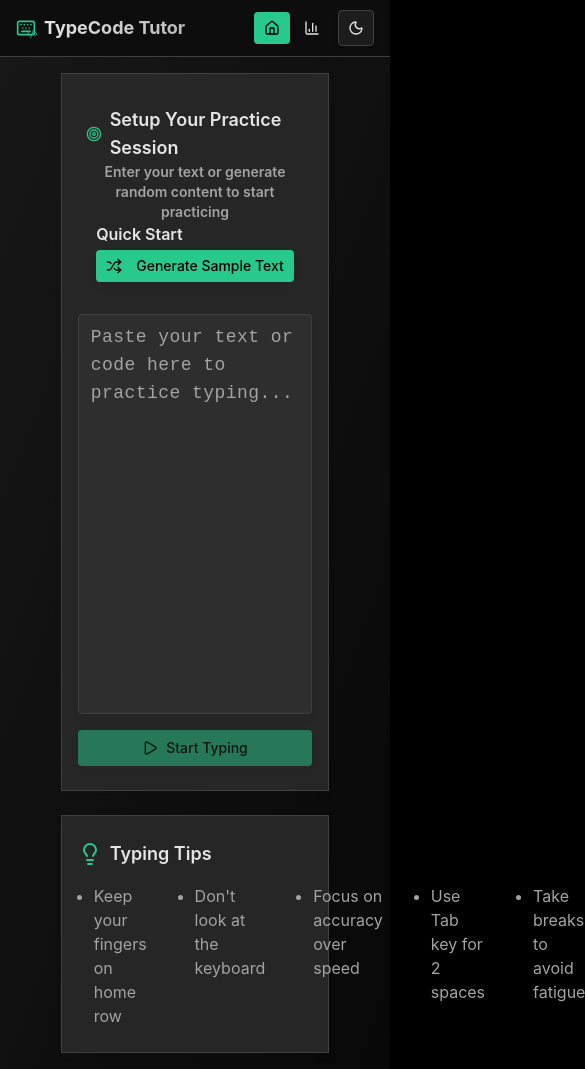
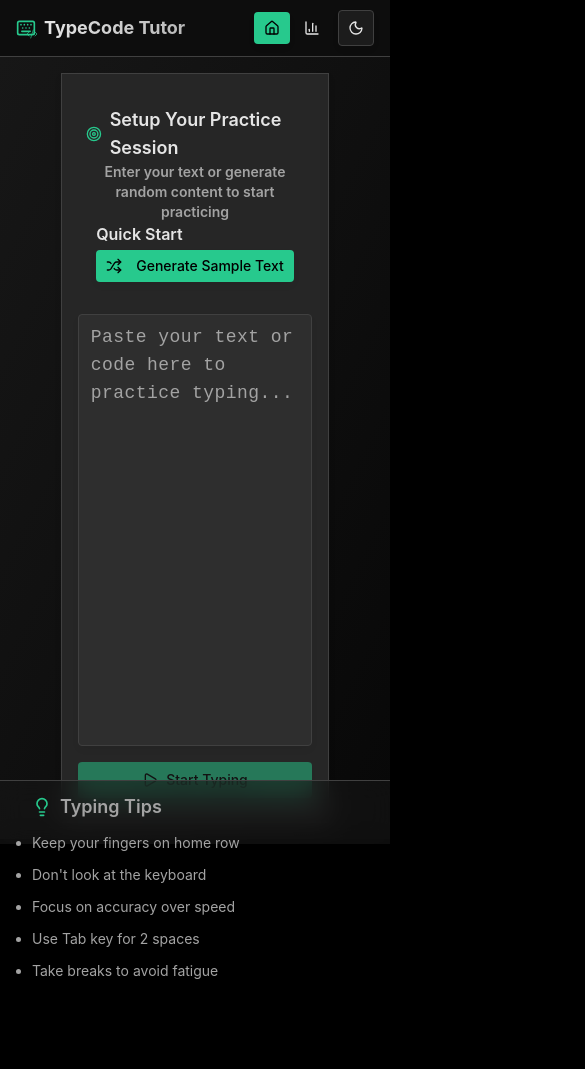
Before and after one commit to Ashmit-cpp/typecode-tutor, a React (Vite) app: page / in a window 390 px wide. Shown: the whole page, 585 px wide, since content can reach past the window. Built offline with nearby package versions, Linux system fonts and the light colour scheme.

Commit message:
feat: stats dock to footer

```diff
--- a/src/App.tsx
+++ b/src/App.tsx
@@ -5,11 +5,17 @@
 import { TypingOverlay } from "./components/typing-overlay";
 import { StatisticsPage } from "./components/statistics-page";
 import { ThemeProvider } from "./components/theme-provider";
+import { TypingTipsFooter } from "./components/typing-tips-footer";
+import { LiveStatsFooter } from "./components/live-stats-footer";
+import { usePracticeModeStore } from "./lib/practice-store";
+import { useStatsStore } from "./lib/stats-store";
 
 type AppPage = 'practice' | 'statistics';
 
 export default function App() {
   const [currentPage, setCurrentPage] = useState<AppPage>('practice');
+  const { typingMode } = usePracticeModeStore();
+  const { stats } = useStatsStore();
 
   const renderPage = () => {
     switch (currentPage) {
@@ -25,9 +31,15 @@
     <ThemeProvider defaultTheme="dark" storageKey="vite-ui-theme">
       <div>
         <Header currentPage={currentPage} onPageChange={setCurrentPage} />
-        <main className="bg-gradient-to-br from-background to-muted/20 min-h-[calc(100vh-66px)]">
+        <main className="bg-gradient-to-br from-background to-muted/20 min-h-[calc(100vh-66px)] relative">
           {renderPage()}
         </main>
+        {currentPage === 'practice' && (
+          <>
+            {typingMode === "input" && <TypingTipsFooter show={true} />}
+            {typingMode === "typing" && stats && <LiveStatsFooter stats={stats} show={true} />}
+          </>
+        )}
       </div>
     </ThemeProvider>
   );
--- /dev/null
+++ b/src/components/live-stats-footer.tsx
@@ -0,0 +1,67 @@
+"use client";
+
+import { Target, Timer, TrendingUp, XCircle } from "lucide-react";
+
+export interface TypingStats {
+  accuracy: number;
+  wpm: number;
+  timeElapsed: number;
+  correctChars: number;
+  totalChars: number;
+  errors: number;
+}
+
+interface LiveStatsFooterProps {
+  stats: TypingStats;
+  show?: boolean;
+}
+
+export function LiveStatsFooter({ stats, show = true }: LiveStatsFooterProps) {
+  if (!show) return null;
+
+  return (
+    <footer className="h-16 sticky bottom-0 z-50 w-full border-t bg-background/80 backdrop-blur-md supports-[backdrop-filter]:bg-background/60">
+      <div className="container mx-auto px-4 sm:px-6 py-3">
+        <div className="flex gap-4">
+
+          <div className="flex items-center justify-between p-2 rounded-lg bg-background/50 w-1/4">
+            <div className="flex items-center gap-2">
+              <TrendingUp className="w-4 h-4 text-blue-400" />
+              <span className="text-sm font-medium">WPM</span>
+            </div>
+            <div className="text-lg font-bold text-blue-400">{stats.wpm}</div>
+          </div>
+          <div className="flex items-center justify-between p-2 rounded-lg bg-background/50 w-1/4">
+            <div className="flex items-center gap-2">
+              <Target className="w-4 h-4 text-green-400" />
+              <span className="text-sm font-medium">Accuracy</span>
+            </div>
+            <div className="text-lg font-bold text-green-400">
+              {stats.accuracy}%
+            </div>
+          </div>
+
+          <div className="flex items-center justify-between p-2 rounded-lg bg-background/50 w-1/4">
+            <div className="flex items-center gap-2">
+              <Timer className="w-4 h-4 text-primary" />
+              <span className="text-sm font-medium">Time</span>
+            </div>
+            <div className="text-lg font-bold text-primary">
+              {Math.floor(stats.timeElapsed)}s
+            </div>
+          </div>
+
+          <div className="flex items-center justify-between p-2 rounded-lg bg-background/50 w-1/4">
+            <div className="flex items-center gap-2">
+              <XCircle className="w-4 h-4 text-destructive" />
+              <span className="text-sm font-medium">Errors</span>
+            </div>
+            <div className="text-lg font-bold text-destructive">
+              {stats.errors}
+            </div>
+          </div>
+        </div>
+      </div>
+    </footer>
+  );
+}
--- a/src/components/typing-overlay.tsx
+++ b/src/components/typing-overlay.tsx
@@ -7,24 +7,23 @@
 import { SAMPLE_TEXTS } from "@/lib/sample-text";
 import { Target, Shuffle } from "lucide-react";
 import { TypingTextArea } from "./typing-text-area";
-import { TypingStatsDisplay, ProgressCard } from "./typing-stats";
-import type { TypingStats } from "./typing-stats";
+import { ProgressCard } from "./typing-stats";
 import { usePracticeModeStore } from "@/lib/practice-store";
 import { getRandomAlgorithm } from "@/lib/algo-helper";
 import { useStatisticsStore } from "@/lib/statistics-store";
-
-type Mode = "input" | "typing";
+import { useStatsStore } from "@/lib/stats-store";
+import type { TypingStats } from "@/lib/stats-store";
 
 export function TypingOverlay() {
-  const [mode, setMode] = useState<Mode>("input");
   const [referenceText, setReferenceText] = useState("");
   const [typedText, setTypedText] = useState("");
   const [currentIndex, setCurrentIndex] = useState(0);
   const [startTime, setStartTime] = useState<Date | null>(null);
   const [isCompleted, setIsCompleted] = useState(false);
   const [currentAlgorithmName, setCurrentAlgorithmName] = useState<string | null>(null);
-  const { mode: practiceMode } = usePracticeModeStore();
+  const { mode: practiceMode, typingMode, setTypingMode } = usePracticeModeStore();
   const { addTestResult } = useStatisticsStore();
+  const { setStats } = useStatsStore();
 
   // Calculate typing statistics
   const stats = useMemo((): TypingStats => {
@@ -54,20 +53,25 @@
   const progress =
     referenceText.length > 0 ? (currentIndex / referenceText.length) * 100 : 0;
 
+  // Update stats store whenever stats change
   useEffect(() => {
-    if (mode === "typing") {
+    setStats(stats);
+  }, [stats, setStats]);
+
+  useEffect(() => {
+    if (typingMode === "typing") {
       (document.activeElement as HTMLElement)?.blur();
       if (!startTime) {
         setStartTime(new Date());
       }
     }
-  }, [mode, startTime]);
+  }, [typingMode, startTime]);
 
   useEffect(() => {
     if (
       currentIndex >= referenceText.length &&
       referenceText.length > 0 &&
-      mode === "typing" &&
+      typingMode === "typing" &&
       !isCompleted
     ) {
       setIsCompleted(true);
@@ -86,10 +90,10 @@
         algorithmName: practiceMode === 'algorithm' ? currentAlgorithmName || undefined : undefined,
       });
     }
-  }, [currentIndex, referenceText.length, mode, isCompleted, practiceMode, currentAlgorithmName, stats, addTestResult, referenceText]);
+  }, [currentIndex, referenceText.length, typingMode, isCompleted, practiceMode, currentAlgorithmName, stats, addTestResult, referenceText]);
 
   useEffect(() => {
-    if (mode !== "typing") return;
+    if (typingMode !== "typing") return;
 
     const handleKey = (e: KeyboardEvent) => {
       e.preventDefault();
@@ -115,7 +119,7 @@
 
     window.addEventListener("keydown", handleKey);
     return () => window.removeEventListener("keydown", handleKey);
-  }, [mode, isCompleted]);
+  }, [typingMode, isCompleted]);
 
   const pickRandom = () => {
     if (practiceMode === 'algorithm') {
@@ -136,12 +140,13 @@
   };
 
   const resetTyping = () => {
-    setMode("input");
+    setTypingMode("input");
     setTypedText("");
     setCurrentIndex(0);
     setStartTime(null);
     setIsCompleted(false);
     setCurrentAlgorithmName(null);
+    setStats(null);
   };
 
   const startTyping = () => {
@@ -150,7 +155,7 @@
       setCurrentIndex(0);
       setStartTime(null);
       setIsCompleted(false);
-      setMode("typing");
+      setTypingMode("typing");
     }
   };
 
@@ -159,6 +164,8 @@
     setCurrentIndex(0);
     setStartTime(null);
     setIsCompleted(false);
+    setTypingMode("input");
+    setStats(null);
   };
 
   return (
@@ -166,7 +173,7 @@
       <div className="max-w-9/12 mx-auto space-y-6">
         {/* Header Card */}
         <Card className="" >
-          {mode === "input" ? (
+          {typingMode === "input" ? (
             <div className="flex flex-col lg:flex-row justify-between w-full items-center py-2">
               <CardHeader className="flex flex-row justify-between w-full">
                 <CardTitle className="flex flex-col items-start gap-0 text-lg sm:text-xl">
@@ -208,7 +215,7 @@
 
         {/* Text Area */}
         <TypingTextArea
-          mode={mode}
+          mode={typingMode}
           referenceText={referenceText}
           typedText={typedText}
           currentIndex={currentIndex}
@@ -222,15 +229,6 @@
         />
         </Card>
 
-        {/* Stats Display */}
-        <TypingStatsDisplay
-          stats={stats}
-          mode={mode}
-          progress={progress}
-          currentIndex={currentIndex}
-          totalChars={referenceText.length}
-          isCompleted={isCompleted}
-        />
       </div>
 
       <style>{`
--- a/src/components/typing-stats.tsx
+++ b/src/components/typing-stats.tsx
@@ -1,98 +1,8 @@
 // src/components/typing-stats.tsx
 "use client";
 
-import { Card, CardContent } from "@/components/ui/card";
+import { CardContent } from "@/components/ui/card";
 import { Progress } from "@/components/ui/progress";
-import { Lightbulb, Target, Timer, TrendingUp, XCircle } from "lucide-react";
-
-export interface TypingStats {
-  accuracy: number;
-  wpm: number;
-  timeElapsed: number;
-  correctChars: number;
-  totalChars: number;
-  errors: number;
-}
-
-interface TypingStatsProps {
-  stats: TypingStats;
-  mode: "input" | "typing";
-  progress: number;
-  currentIndex: number;
-  totalChars: number;
-  isCompleted: boolean;
-}
-
-export function TypingStatsDisplay({ stats, mode }: TypingStatsProps) {
-  if (mode === "typing") {
-    return (
-      <Card>
-        <CardContent className="px-4">
-          <h3 className="text-lg font-semibold mb-3">Live Stats</h3>
-          <div className="flex gap-4">
-            <div className="flex items-center justify-between p-2 rounded-lg bg-background/50 w-1/4">
-              <div className="flex items-center gap-2">
-                <TrendingUp className="w-4 h-4 text-blue-400" />
-                <span className="text-sm font-medium">WPM</span>
-              </div>
-              <div className="text-lg font-bold text-blue-400">{stats.wpm}</div>
-            </div>
-
-            <div className="flex items-center justify-between p-2 rounded-lg bg-background/50 w-1/4">
-              <div className="flex items-center gap-2">
-                <Target className="w-4 h-4 text-green-400" />
-                <span className="text-sm font-medium">Accuracy</span>
-              </div>
-              <div className="text-lg font-bold text-green-400">
-                {stats.accuracy}%
-              </div>
-            </div>
-
-            <div className="flex items-center justify-between p-2 rounded-lg bg-background/50 w-1/4">
-              <div className="flex items-center gap-2">
-                <Timer className="w-4 h-4 text-primary" />
-                <span className="text-sm font-medium">Time</span>
-              </div>
-              <div className="text-lg font-bold text-primary">
-                {Math.floor(stats.timeElapsed)}s
-              </div>
-            </div>
-
-            <div className="flex items-center justify-between p-2 rounded-lg bg-background/50 w-1/4">
-              <div className="flex items-center gap-2">
-                <XCircle className="w-4 h-4 text-destructive" />
-                <span className="text-sm font-medium">Errors</span>
-              </div>
-              <div className="text-lg font-bold text-destructive">
-                {stats.errors}
-              </div>
-            </div>
-          </div>
-        </CardContent>
-      </Card>
-    );
-  }
-
-  return (
-    <Card>
-      <CardContent className="px-4">
-        <h3 className="mb-2 flex items-center gap-2 text-lg font-semibold">
-          <Lightbulb className="w-6 h-6 text-primary" />
-          Typing Tips
-        </h3>
-        <div className="text-muted-foreground px-4">
-          <ul className="flex flex-row gap-12 list-disc [&>li]:mt-2">
-            <li>Keep your fingers on home row </li>
-            <li>Don't look at the keyboard</li>
-            <li>Focus on accuracy over speed</li>
-            <li>Use Tab key for 2 spaces</li>
-            <li>Take breaks to avoid fatigue</li>
-          </ul>
-        </div>
-      </CardContent>
-    </Card>
-  );
-}
 
 interface ProgressCardProps {
   progress: number;
--- /dev/null
+++ b/src/components/typing-tips-footer.tsx
@@ -0,0 +1,31 @@
+"use client";
+
+import { Lightbulb } from "lucide-react";
+
+interface TypingTipsFooterProps {
+  show?: boolean;
+}
+
+export function TypingTipsFooter({ show = true }: TypingTipsFooterProps) {
+  if (!show) return null;
+
+  return (
+    <footer className="h-16 sticky bottom-0 z-50 w-full border-t bg-background/80 backdrop-blur-md supports-[backdrop-filter]:bg-background/60">
+      <div className="container mx-auto px-4 sm:px-6 py-3">
+        <div className="text-muted-foreground whitespace-nowrap">
+          <ul className="flex flex-col sm:flex-row gap-2 sm:gap-8 lg:gap-12 list-disc [&>li]:mt-1 text-sm px-4 sm:px-0">
+            <div className="flex items-center gap-2">
+              <Lightbulb className="w-5 h-5 text-primary" />
+              <h3 className="text-lg font-semibold  whitespace-nowrap">Typing Tips</h3>
+            </div>
+            <li>Keep your fingers on home row</li>
+            <li>Don't look at the keyboard</li>
+            <li>Focus on accuracy over speed</li>
+            <li>Use Tab key for 2 spaces</li>
+            <li>Take breaks to avoid fatigue</li>
+          </ul>
+        </div>
+      </div>
+    </footer>
+  );
+}
--- a/src/lib/practice-store.ts
+++ b/src/lib/practice-store.ts
@@ -2,10 +2,13 @@
 import { persist } from 'zustand/middleware';
 
 export type PracticeMode = 'practice' | 'algorithm';
+export type TypingMode = 'input' | 'typing';
 
 interface PracticeModeState {
   mode: PracticeMode;
   setMode: (mode: PracticeMode) => void;
+  typingMode: TypingMode;
+  setTypingMode: (mode: TypingMode) => void;
 }
 
 export const usePracticeModeStore = create<PracticeModeState>()(
@@ -13,6 +16,8 @@
     (set) => ({
       mode: 'practice',
       setMode: (mode) => set({ mode }),
+      typingMode: 'input',
+      setTypingMode: (typingMode) => set({ typingMode }),
     }),
     {
       name: 'practice-mode-storage',
--- /dev/null
+++ b/src/lib/stats-store.ts
@@ -0,0 +1,20 @@
+import { create } from 'zustand';
+
+export interface TypingStats {
+  accuracy: number;
+  wpm: number;
+  timeElapsed: number;
+  correctChars: number;
+  totalChars: number;
+  errors: number;
+}
+
+interface StatsState {
+  stats: TypingStats | null;
+  setStats: (stats: TypingStats | null) => void;
+}
+
+export const useStatsStore = create<StatsState>((set) => ({
+  stats: null,
+  setStats: (stats) => set({ stats }),
+}));
```
Also changed, not shown: src/components/typing-text-area.tsx (+22 -13 lines), 1 other file (tests, documents, lock files or other folders).
